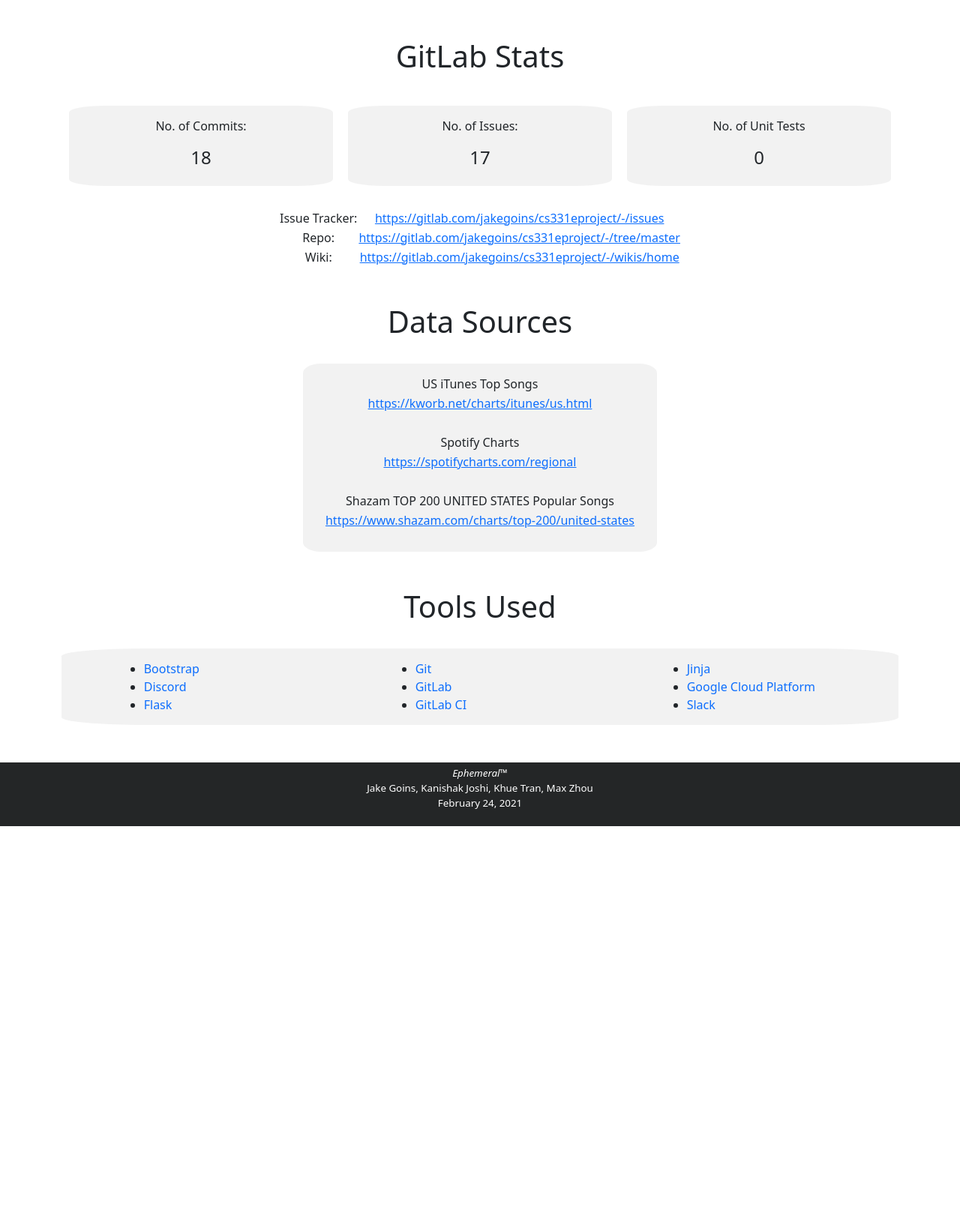
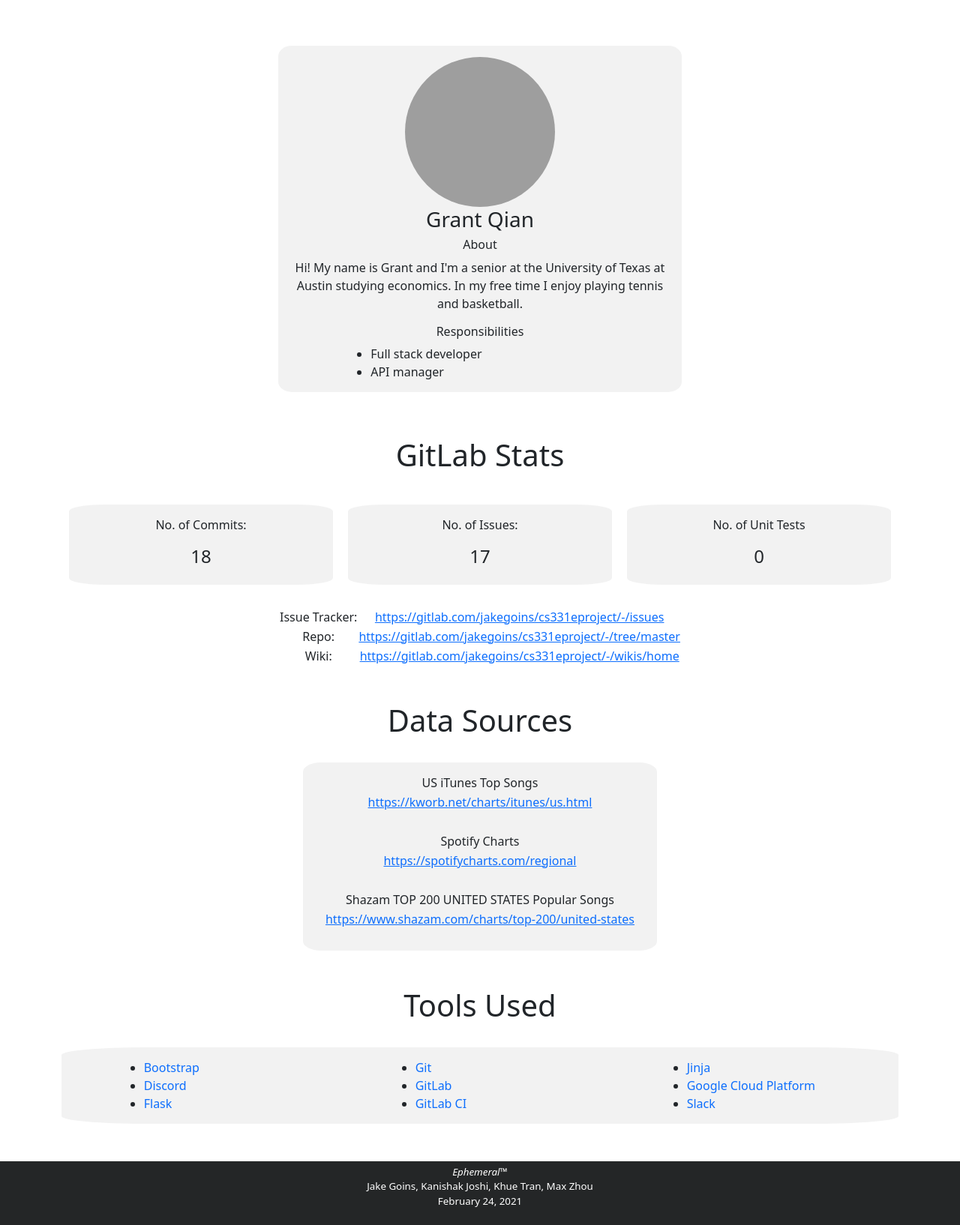
Before and after one commit to gqian75/Ephemeral, a Flask app: page /about/ in a window 1280 px wide. Shown: the part 1441-3075 px from the top of the page at 75% size. Before the commit the page ends 2543 px from the top, so only its background shows below. Run offline with Flask 2, Linux system fonts and the light colour scheme; some libraries are stand-ins or nearby versions; grey boxes are pictures that could not be loaded.

Commit message:
Grant added

```diff
--- a/frontend/templates/about.html
+++ b/frontend/templates/about.html
@@ -92,6 +92,22 @@
             </div>
         </div>
     </div>
+
+    <div class="row">
+        <div class="col-6 boxed center-table">
+            <img id="about_img" src="../static/images/grant.jpg" alt="Grant">
+            <h3>Grant Qian</h3>
+            <div>
+                <h6>About</h6>
+                <p>Hi! My name is Grant and I'm a senior at the University of Texas at Austin studying economics. In my free time I enjoy playing tennis and basketball.</p>
+                <h6>Responsibilities</h6>
+                <ul class="about_list">
+                    <li>Full stack developer</li>
+                    <li>API manager</li>
+                </ul>
+            </div>
+        </div>
+    </div>
 </div>
 
 <h1 class="about_title">GitLab Stats</h1><br>
```
